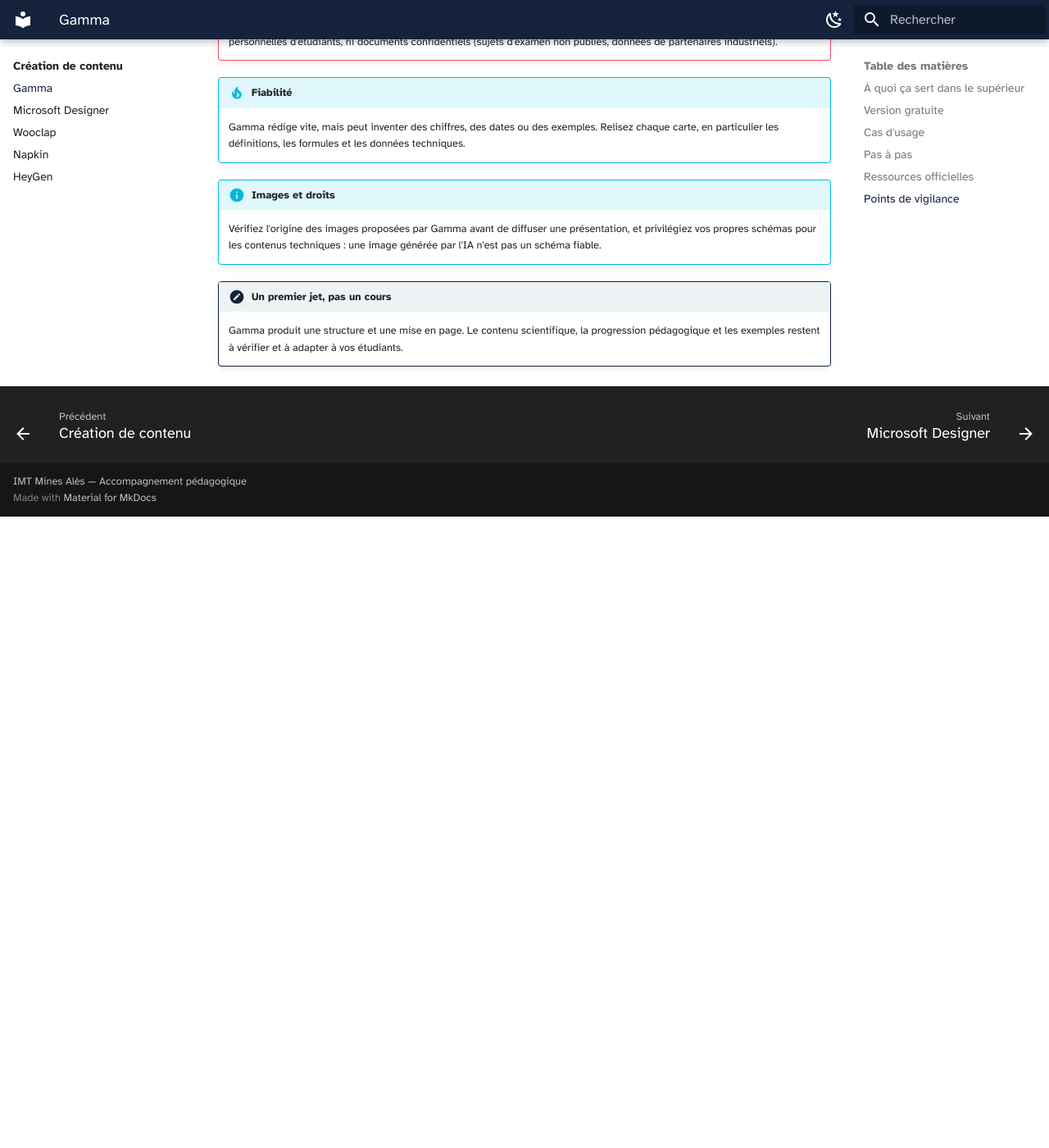
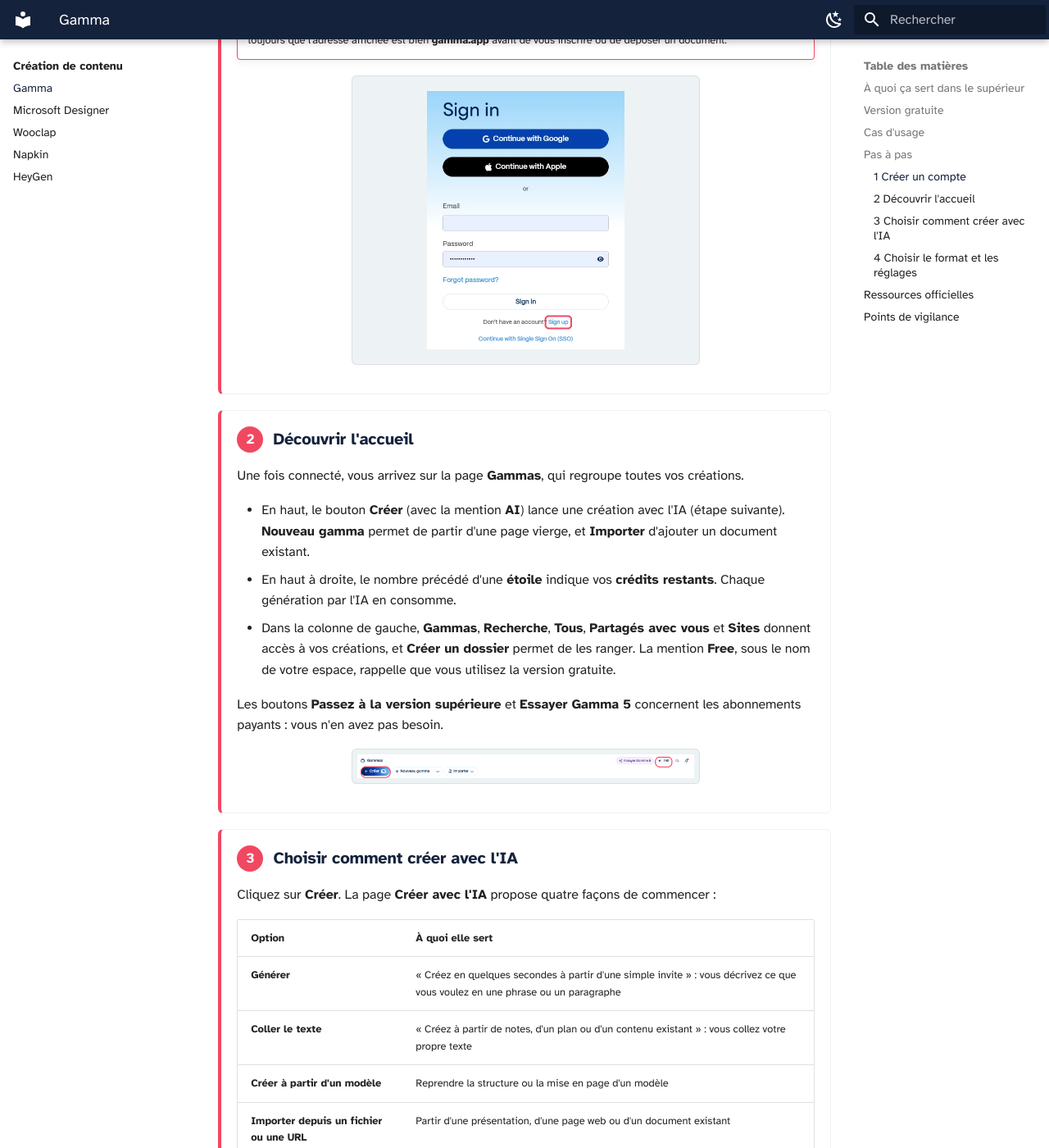
Before and after one commit to Celine-ferrier/Boite-outils-IA, an MkDocs documentation site: the page built from docs/creation/gamma.md, in a window 1280 px wide and 1400 px high, scrolled down 2075 px. Shown: the whole window at 82% size. Built offline with MkDocs 1.6.1 and Material for MkDocs 9.7.7, drawn with Linux system fonts in a browser that asks for light colours; before the commit the page ends 2705 px from its top, so only the background shows below that; some of the changed text lies outside the part shown.

Commit message:
Fiche Gamma : étapes 1 à 4 d'après gamma.app, avertissement sur les sites imitant Gamma
Co-Authored-By: Claude Opus 5.5 <noreply@anthropic.com>
Claude-Session: https://claude.ai/code/session_01ADR9hzhyEw6Dc3N18BUyt5

```diff
--- a/docs/creation/gamma.md
+++ b/docs/creation/gamma.md
@@ -92,19 +92,78 @@ Le compte gratuit donne **400 crédits à l'inscription**. Chaque action d'IA (g
 :material-magnify-plus-outline: Cliquez sur une capture pour l'agrandir.
 { .astuce-zoom }
 
+<div class="etape" markdown>
+
+### <span class="etape-num">1</span> Créer un compte
+
+1. Rendez-vous sur [gamma.app](https://gamma.app), le site officiel de Gamma. La page de connexion s'affiche en anglais.
+2. Sous le bouton **Sign in**, cliquez sur **Sign up** (« Don't have an account? Sign up ») pour créer un compte.
+3. Saisissez votre **adresse e-mail de l'école** (@mines-ales.fr) et choisissez un mot de passe, puis suivez les indications à l'écran. N'utilisez pas **Continue with Google** ni **Continue with Apple**, qui relient Gamma à un compte personnel.
+
+!!! warning "Attention aux imitations"
+    Plusieurs sites reprennent le nom « Gamma » sans appartenir à son éditeur (par exemple gamma.com.ai). Vérifiez toujours que l'adresse affichée est bien **gamma.app** avant de vous inscrire ou de déposer un document.
+
+![Page de connexion de Gamma](gamma-01-connexion.png)
+
+</div>
+
+<div class="etape" markdown>
+
+### <span class="etape-num">2</span> Découvrir l'accueil
+
+Une fois connecté, vous arrivez sur la page **Gammas**, qui regroupe toutes vos créations.
+
+- En haut, le bouton **Créer** (avec la mention **AI**) lance une création avec l'IA (étape suivante). **Nouveau gamma** permet de partir d'une page vierge, et **Importer** d'ajouter un document existant.
+- En haut à droite, le nombre précédé d'une **étoile** indique vos **crédits restants**. Chaque génération par l'IA en consomme.
+- Dans la colonne de gauche, **Gammas**, **Recherche**, **Tous**, **Partagés avec vous** et **Sites** donnent accès à vos créations, et **Créer un dossier** permet de les ranger. La mention **Free**, sous le nom de votre espace, rappelle que vous utilisez la version gratuite.
+
+Les boutons **Passez à la version supérieure** et **Essayer Gamma 5** concernent les abonnements payants : vous n'en avez pas besoin.
+
+![Barre du haut de la page Gammas](gamma-02-accueil.png)
+
+</div>
+
+<div class="etape" markdown>
+
+### <span class="etape-num">3</span> Choisir comment créer avec l'IA
+
+Cliquez sur **Créer**. La page **Créer avec l'IA** propose quatre façons de commencer :
+
+| Option | À quoi elle sert |
+|---|---|
+| **Générer** | « Créez en quelques secondes à partir d'une simple invite » : vous décrivez ce que vous voulez en une phrase ou un paragraphe |
+| **Coller le texte** | « Créez à partir de notes, d'un plan ou d'un contenu existant » : vous collez votre propre texte |
+| **Créer à partir d'un modèle** | Reprendre la structure ou la mise en page d'un modèle |
+| **Importer depuis un fichier ou une URL** | Partir d'une présentation, d'une page web ou d'un document existant |
+
+Pour une première fois, cliquez sur **Générer**.
+
+![Page Créer avec l'IA](gamma-03-creer.png)
+
+</div>
+
+<div class="etape" markdown>
+
+### <span class="etape-num">4</span> Choisir le format et les réglages
+
+1. Sous « Qu'aimeriez-vous créer aujourd'hui ? », choisissez le format : **Présentation**, **Page Web**, **Document**, **Réseaux sociaux** ou **Graphique**.
+2. Réglez les options juste en dessous : le **nombre de diapositives** (par exemple **5 diapositives**), le style et la **langue** (**Français**).
+3. Écrivez votre demande dans la grande zone de texte. Précisez le sujet, le public, le niveau et le plan souhaité, comme dans les exemples des cas d'usage.
+
+Commencez par un petit nombre de diapositives : vous économiserez vos crédits et pourrez en ajouter ensuite.
+
+![Choix du format et des réglages](gamma-04-options.png)
+
+</div>
+
 <!--
-Étapes à rédiger à partir des captures (plan provisoire) :
- 1. Créer un compte (adresse @mines-ales.fr)
- 2. Découvrir l'accueil
- 3. Choisir de créer avec l'IA et le format (présentation, page web, document)
- 4. Rédiger la demande et régler les options (nombre de cartes, langue)
+Étapes restant à rédiger à partir des captures (plan provisoire) :
  5. Relire et modifier le plan proposé
  6. Choisir un thème graphique
  7. Générer et découvrir le résultat
  8. Modifier une carte (texte, image, mise en page)
  9. Présenter
 10. Partager et exporter
-11. Suivre ses crédits
 -->
 
 ## Ressources officielles
```
Also changed, not shown: other parts of docs/creation/gamma.md (+1 -1 lines), docs/creation/gamma-01-connexion.png (added), docs/creation/gamma-02-accueil.png (added), docs/creation/gamma-03-creer.png (added), docs/creation/gamma-04-options.png (added).
